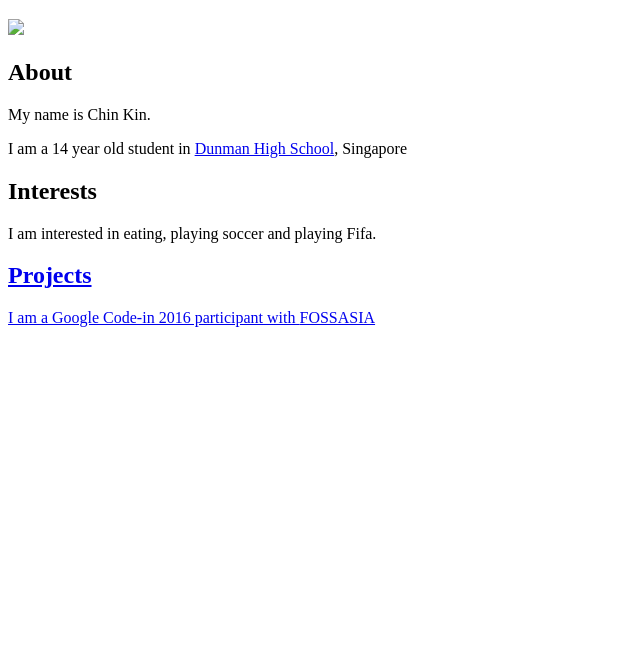
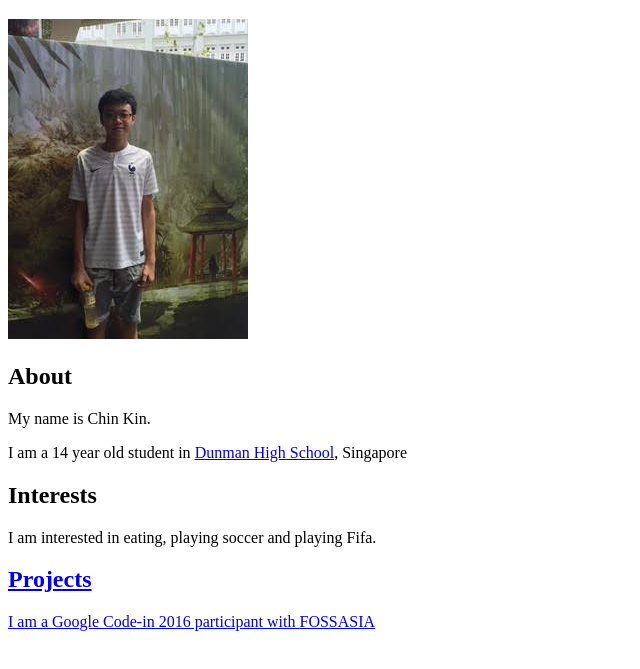
Before and after one commit to 25y2hkinchin/25y2hkinchin.github.io, a plain HTML site: page index.html in a window 1280 px wide. Shown: the part 61-730 px from the top of the page, without its empty margins (0-640 px from the left). Drawn offline with Linux system fonts and the light colour scheme.

Commit message:
Update index.html

```diff
--- a/index.html
+++ b/index.html
@@ -6,7 +6,7 @@
   </head>
   <body>
 <h1>Welcome to my home</h1>
-    <img src="photo.jpg"/>
+    <img src="chinkin.jpg"/>
     <h2>About</h2>
     <p>My name is Chin Kin.</p>
     <p>I am a 14 year old student in <a href="dunmanhigh.moe.edu.sg">Dunman High School</a>, Singapore</p>
```
